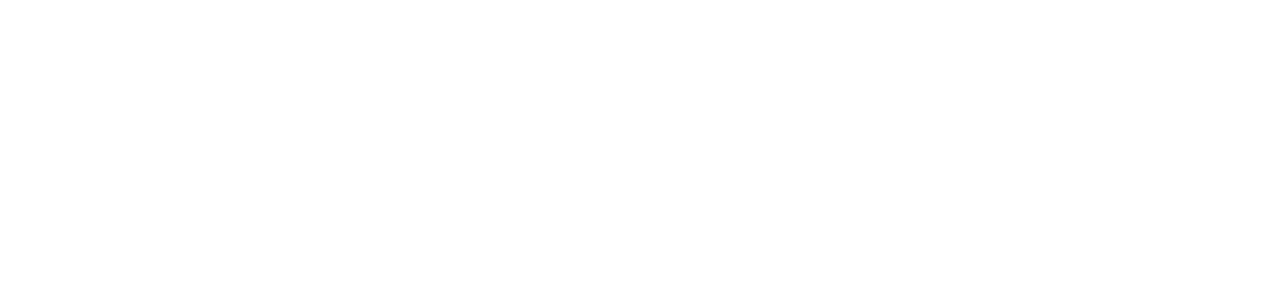
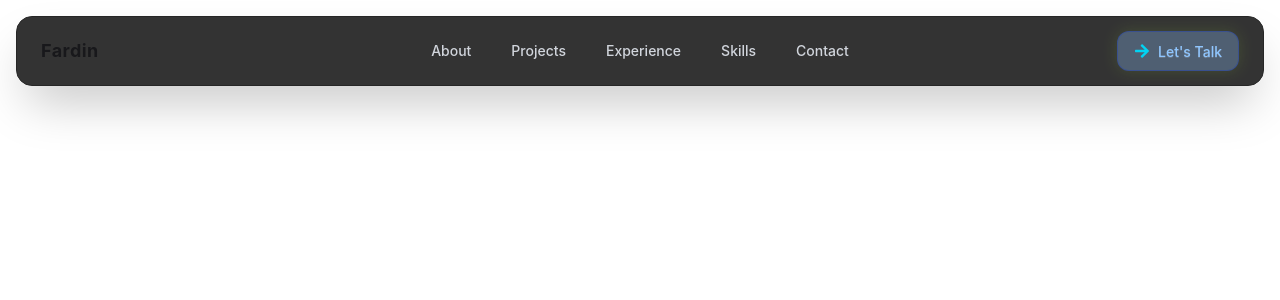
Before and after one commit to cfardin/portfolio, a React (Vite) app: page / in a window 1280 px wide. Shown: the top 300 px of the page. Built offline with nearby package versions, Linux system fonts and the light colour scheme.

Commit message:
added navbar

```diff
--- /dev/null
+++ b/src/components/Navbar.jsx
@@ -0,0 +1,81 @@
+import React from 'react';
+import {  FaArrowRight  } from "react-icons/fa";
+
+
+const Navbar = () => {
+    const navLinks = [
+        { name: 'About', href: '#about' },
+        { name: 'Projects', href: '#projects' },
+        { name: 'Experience', href: '#experience' },
+        { name: 'Skills', href: '#skills' },
+        { name: 'Contact', href: '#contact' },
+    ];
+
+
+    return (
+    <div className="fixed top-0 left-0 right-0 z-50 flex justify-center p-4">
+      <nav className="navbar bg-black/80 backdrop-blur-md border border-neutral-800 rounded-2xl px-6 py-3 w-full shadow-2xl transition-all duration-300">
+
+        {/* Brand Name with Gradient Text */}
+        <div className="navbar-start">
+          <a
+            href="/"
+            className="text-lg font-bold tracking-wide hover:opacity-90 transition-opacity"
+          >
+            Fardin
+          </a>
+        </div>
+
+        {/* Center Links (Desktop) */}
+        <div className="navbar-center hidden md:flex">
+          <ul className="menu menu-horizontal px-1 gap-6 text-sm font-medium text-gray-300">
+            {navLinks.map((link) => (
+              <li key={link.name}>
+                <a
+                  href={link.href}
+                  className="hover:text-white hover:bg-transparent focus:bg-transparent active:bg-transparent transition-colors px-2 py-1"
+                >
+                  {link.name}
+                </a>
+              </li>
+            ))}
+          </ul>
+        </div>
+
+        {/* Right CTA Button */}
+        <div className="navbar-end gap-2">
+          {/* Mobile Dropdown Menu */}
+          <div className="dropdown dropdown-end md:hidden">
+            <div tabIndex={0} role="button" className="btn btn-ghost btn-circle text-gray-300">
+              <svg xmlns="http://www.w3.org/2000/svg" className="h-5 w-5" fill="none" viewBox="0 0 24 24" stroke="currentColor">
+                <path strokeLinecap="round" strokeLinejoin="round" strokeWidth="2" d="M4 6h16M4 12h16M4 18h16" />
+              </svg>
+            </div>
+            <ul
+              tabIndex={0}
+              className="menu menu-sm dropdown-content mt-3 z-[1] p-2 shadow-xl bg-neutral-900 border border-neutral-800 rounded-xl w-52 text-gray-300"
+            >
+              {navLinks.map((link) => (
+                <li key={link.name}>
+                  <a href={link.href}>{link.name}</a>
+                </li>
+              ))}
+            </ul>
+          </div>
+
+          {/* Let's Talk Button with Glow Effect */}
+          <a
+            href="#contact"
+            className="btn btn-sm md:btn-md bg-blue-300/30 hover:bg-blue-400/30 text-blue-300 border border-blue-800/40 hover:border-blue-400/60 rounded-xl font-medium px-4 shadow-[0_0_15px_rgba(163,230,53,0.15)] transition-all duration-300 gap-2 normal-case"
+          >
+            <FaArrowRight className="w-4 h-4 text-cyan-400" />
+            <span>Let's Talk</span>
+          </a>
+        </div>
+
+      </nav>
+    </div>
+    );
+};
+
+export default Navbar;
--- a/src/main.jsx
+++ b/src/main.jsx
@@ -2,9 +2,11 @@
 import { createRoot } from 'react-dom/client'
 import './index.css'
 import App from './App.jsx'
+import Navbar from './components/Navbar.jsx'
 
 createRoot(document.getElementById('root')).render(
   <StrictMode className="">
+    <Navbar></Navbar>
     <App />
   </StrictMode>,
 )
```
Also changed, not shown: src/components/Hero/HeroBanner.jsx (added), src/components/Hero/HeroLeft.jsx (added), src/components/Hero/HeroRight.jsx (added).
